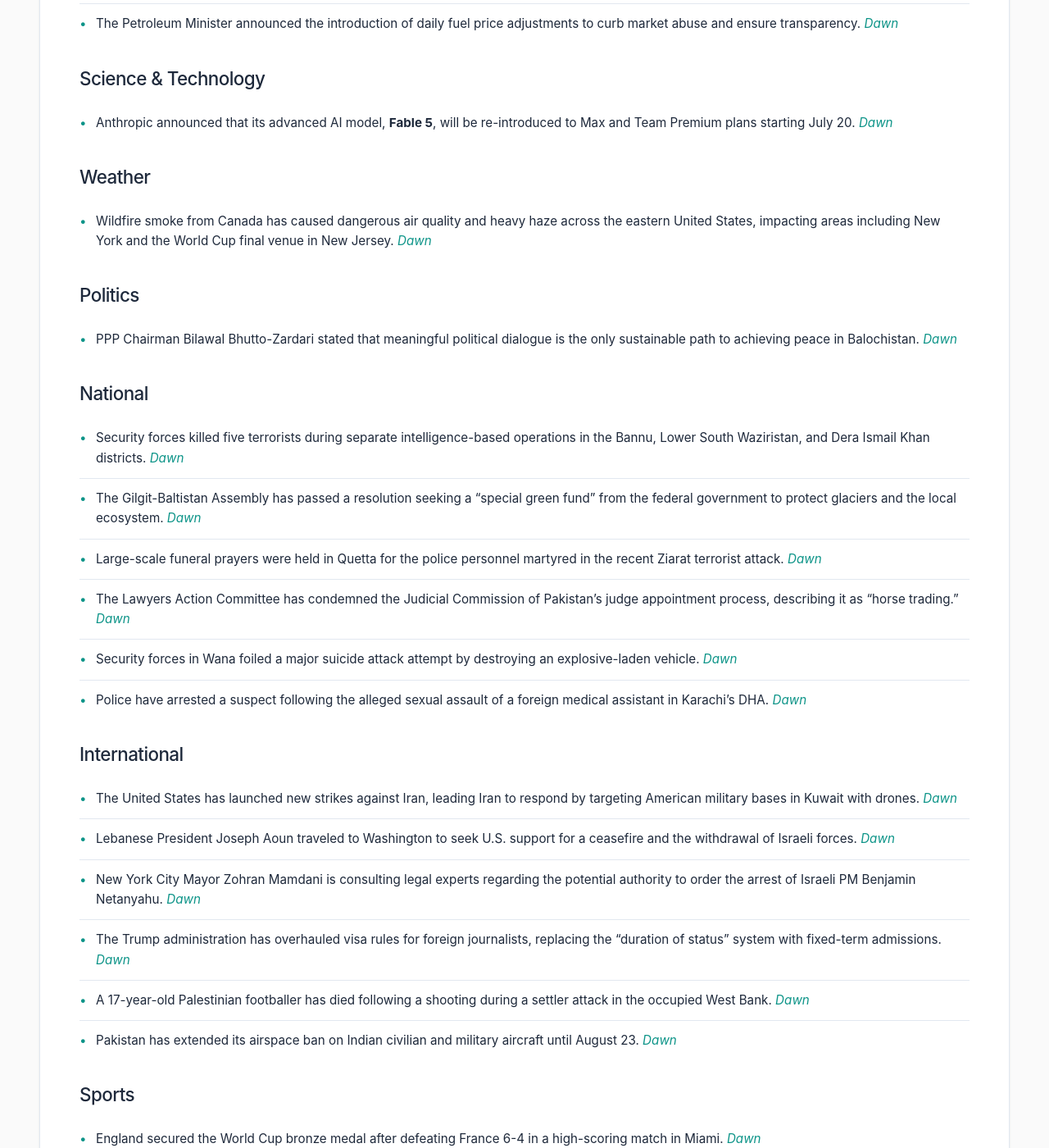
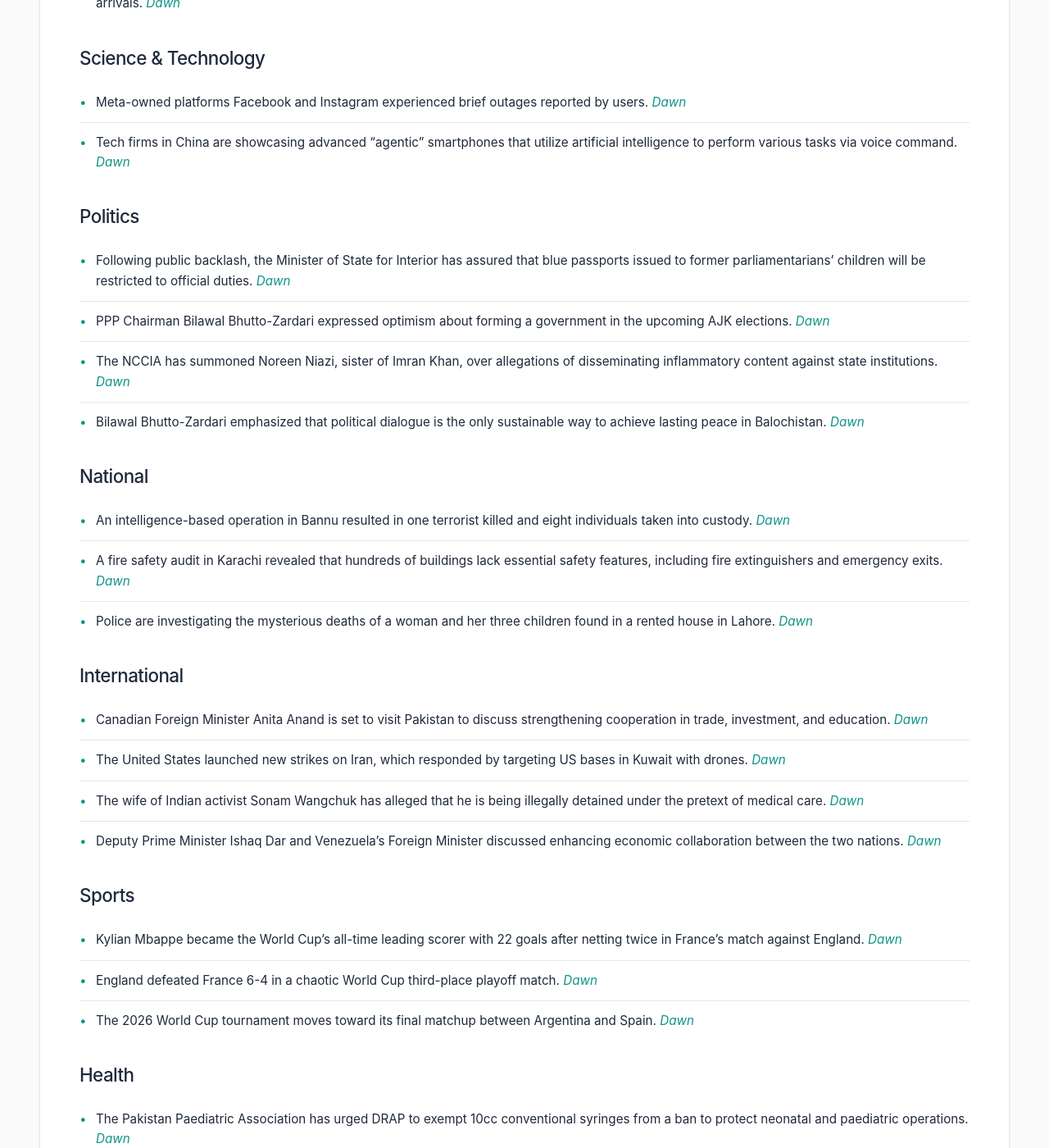
Before and after one commit to zsubzwary/news, a Jekyll site: the page built from en/index.md, in a window 1280 px wide and 1400 px high, scrolled down 598 px. Shown: the whole window at 82% size. Built offline with Jekyll 4.4.1, drawn with Linux system fonts in a browser that asks for light colours; some web fonts are replaced; comment, search, counter and statistics services are not loaded; some of the changed text lies outside the part shown.

Commit message:
DateTime; 2026-07-19T16:04:31.071Z

```diff
--- a/en/index.md
+++ b/en/index.md
@@ -4,40 +4,40 @@ title: Pakistan News Briefing
 lang: en
 ---
 
-Published at: 19-Jul-2026 09:05PKT
+Published at: 19-Jul-2026 21:04PKT
 
 Time to read: 3 mins
 
 ### Economy
-- Afghanistan-Pakistan transit trade has reached a historic low, falling to 11,592 containers worth $367 million in FY26. *[Dawn](https://www.dawn.com/news/2016605/transit-trade-with-kabul-hits-historic-low)*
-- Gwadar Port continues to serve as a key trade gateway with uninterrupted commercial operations and increasing international confidence. *[Dawn](https://www.dawn.com/news/2016603/gwadar-becomes-key-trade-gateway)*
-- A Pakistan-China pharmaceutical conference concluded with $850 million in finalized contracts and MoUs. *[Dawn](https://www.dawn.com/news/2016621/pakistan-china-pharma-conference-ends-with-850m-agreements)*
-- The Petroleum Minister announced the introduction of daily fuel price adjustments to curb market abuse and ensure transparency. *[Dawn](https://www.dawn.com/news/2016504/daily-fuel-price-adjustments-to-curb-market-abuse-ensure-fair-prices-petroleum-minister)*
+- Finance Minister Muhammad Aurangzeb arrived in the US for a three-day visit to discuss trade, finance, and investment. *[Dawn](https://www.dawn.com/news/2016679/finance-minister-aurangzeb-arrives-in-us-on-3-day-visit-expected-to-hold-talks-on-trade-finance-investment)*
+- Afghanistan-Pakistan transit trade has hit a historic low, falling to 11,592 containers worth $367 million in the outgoing fiscal year. *[Dawn](https://www.dawn.com/news/2016605/transit-trade-with-kabul-hits-historic-low)*
+- Gwadar Port continues to show growing international confidence with uninterrupted commercial operations and regular transshipment vessel arrivals. *[Dawn](https://www.dawn.com/news/2016603/gwadar-becomes-key-trade-gateway)*
 
 ### Science & Technology
-- Anthropic announced that its advanced AI model, **Fable 5**, will be re-introduced to Max and Team Premium plans starting July 20. *[Dawn](https://www.dawn.com/news/2016483/anthropic-to-add-claudes-fable-5-model-to-max-team-premium-plans-at-50pc-of-usage-limits)*
-
-### Weather
-- Wildfire smoke from Canada has caused dangerous air quality and heavy haze across the eastern United States, impacting areas including New York and the World Cup final venue in New Jersey. *[Dawn](https://www.dawn.com/news/2016513/wildfire-haze-hangs-over-eastern-us-world-cup-final-venue)*
+- Meta-owned platforms Facebook and Instagram experienced brief outages reported by users. *[Dawn](https://www.dawn.com/news/2016699/facebook-instagram-users-briefly-report-suffering-some-outages)*
+- Tech firms in China are showcasing advanced "agentic" smartphones that utilize artificial intelligence to perform various tasks via voice command. *[Dawn](https://www.dawn.com/news/2016726/pocket-size-ai-powerful-phones-star-at-china)*
 
 ### Politics
-- PPP Chairman Bilawal Bhutto-Zardari stated that meaningful political dialogue is the only sustainable path to achieving peace in Balochistan. *[Dawn](https://www.dawn.com/news/2016610/bilawal-urges-all-sides-to-engage-in-talks-for-balochistan-peace)*
+- Following public backlash, the Minister of State for Interior has assured that blue passports issued to former parliamentarians' children will be restricted to official duties. *[Dawn](https://www.dawn.com/news/2016696/after-backlash-over-proposed-law-state-minister-outlines-more-stringent-measures-for-blue-passport-issuance)*
+- PPP Chairman Bilawal Bhutto-Zardari expressed optimism about forming a government in the upcoming AJK elections. *[Dawn](https://www.dawn.com/news/2016735/bilawal-seeks-better-results-in-upcoming-ajk-elections-as-ppp-hopes-to-form-govt)*
+- The NCCIA has summoned Noreen Niazi, sister of Imran Khan, over allegations of disseminating inflammatory content against state institutions. *[Dawn](https://www.dawn.com/news/2016686/nccia-summons-imrans-sister-noreen-for-allegedly-disseminating-false-offensive-inflammatory-content)*
+- Bilawal Bhutto-Zardari emphasized that political dialogue is the only sustainable way to achieve lasting peace in Balochistan. *[Dawn](https://www.dawn.com/news/2016610/bilawal-urges-all-sides-to-engage-in-talks-for-balochistan-peace)*
 
 ### National
-- Security forces killed five terrorists during separate intelligence-based operations in the Bannu, Lower South Waziristan, and Dera Ismail Khan districts. *[Dawn](https://www.dawn.com/news/2016622/five-terrorists-killed-in-kp-operations)*
-- The Gilgit-Baltistan Assembly has passed a resolution seeking a "special green fund" from the federal government to protect glaciers and the local ecosystem. *[Dawn](https://www.dawn.com/news/2016612/gb-assembly-seeks-special-climate-fund-from-centre)*
-- Large-scale funeral prayers were held in Quetta for the police personnel martyred in the recent Ziarat terrorist attack. *[Dawn](https://www.dawn.com/news/2016623/policemen-martyred-in-ziarat-attack-buried-as-quetta-sit-in-ends)*
-- The Lawyers Action Committee has condemned the Judicial Commission of Pakistan's judge appointment process, describing it as "horse trading." *[Dawn](https://www.dawn.com/news/2016484/lawyers-action-committee-terms-jcp-judge-appointment-process-horse-trading-announces-nationwide-movement)*
-- Security forces in Wana foiled a major suicide attack attempt by destroying an explosive-laden vehicle. *[Dawn](https://www.dawn.com/news/2016455/terrorist-killed-as-security-forces-destroy-explosive-laden-vehicle-intended-for-suicide-attack-in-wana-state-media)*
-- Police have arrested a suspect following the alleged sexual assault of a foreign medical assistant in Karachi's DHA. *[Dawn](https://www.dawn.com/news/2016462/police-register-fir-after-foreign-woman-residing-in-karachis-dha-alleges-sexual-assault)*
+- An intelligence-based operation in Bannu resulted in one terrorist killed and eight individuals taken into custody. *[Dawn](https://www.dawn.com/news/2016737/one-terrorist-killed-8-others-held-as-joint-operation-continues-in-bannu)*
+- A fire safety audit in Karachi revealed that hundreds of buildings lack essential safety features, including fire extinguishers and emergency exits. *[Dawn](https://www.dawn.com/news/2016589/safety-audit-reveals-over-300-city-buildings-in-karachi-lack-even-fire-extinguishers)*
+- Police are investigating the mysterious deaths of a woman and her three children found in a rented house in Lahore. *[Dawn](https://www.dawn.com/news/2016566/death-of-woman-three-children-in-lahore-police-release-husband-after-recording-statement)*
 
 ### International
-- The United States has launched new strikes against Iran, leading Iran to respond by targeting American military bases in Kuwait with drones. *[Dawn](https://www.dawn.com/news/2016645/us-renews-strikes-on-iran-to-punish-irgc-for-troops-killing-tehran-targets-american-bases-in-kuwait)*
-- Lebanese President Joseph Aoun traveled to Washington to seek U.S. support for a ceasefire and the withdrawal of Israeli forces. *[Dawn](https://www.dawn.com/news/2016617/aoun-takes-lebanons-peace-push-to-washington)*
-- New York City Mayor Zohran Mamdani is consulting legal experts regarding the potential authority to order the arrest of Israeli PM Benjamin Netanyahu. *[Dawn](https://www.dawn.com/news/2016505/netanyahu-belongs-in-the-hague-nyc-mayor-mamdani-mulls-whether-he-can-order-israeli-pms-arrest)*
-- The Trump administration has overhauled visa rules for foreign journalists, replacing the "duration of status" system with fixed-term admissions. *[Dawn](https://www.dawn.com/news/2016518/trump-administration-finalises-overhaul-of-foreign-journalists-visas-ends-duration-of-status-system)*
-- A 17-year-old Palestinian footballer has died following a shooting during a settler attack in the occupied West Bank. *[Dawn](https://www.dawn.com/news/2016519/palestinian-teen-footballer-dies-after-being-shot-during-settler-attack-in-occupied-west-bank)*
-- Pakistan has extended its airspace ban on Indian civilian and military aircraft until August 23. *[Dawn](https://www.dawn.com/news/2016474/paa-extends-airspace-ban-on-indian-aircraft-until-aug-23)*
+- Canadian Foreign Minister Anita Anand is set to visit Pakistan to discuss strengthening cooperation in trade, investment, and education. *[Dawn](https://www.dawn.com/news/2016734/canadian-foreign-minister-anita-anand-to-visit-pakistan-tomorrow)*
+- The United States launched new strikes on Iran, which responded by targeting US bases in Kuwait with drones. *[Dawn](https://www.dawn.com/news/2016645/us-renews-strikes-on-iran-to-punish-irgc-for-troops-killing-tehran-targets-american-bases-in-kuwait)*
+- The wife of Indian activist Sonam Wangchuk has alleged that he is being illegally detained under the pretext of medical care. *[Dawn](https://www.dawn.com/news/2016713/over-100-cops-at-hospital-wife-alleges-indian-activist-sonam-wangchuk-illegally-detained-under-guise-of-medical-care)*
+- Deputy Prime Minister Ishaq Dar and Venezuela’s Foreign Minister discussed enhancing economic collaboration between the two nations. *[Dawn](https://www.dawn.com/news/2016695/dar-venezuelan-fm-emphasise-considerable-potential-for-enhancing-economic-collaboration)*
 
 ### Sports
-- England secured the World Cup bronze medal after defeating France 6-4 in a high-scoring match in Miami. *[Dawn](https://www.dawn.com/news/2016570/england-edge-france-6-4-in-chaotic-world-cup-bronze-match)*
+- Kylian Mbappe became the World Cup's all-time leading scorer with 22 goals after netting twice in France's match against England. *[Dawn](https://www.dawn.com/news/2016719/frances-mbappe-becomes-world-cups-all-time-top-scorer)*
+- England defeated France 6-4 in a chaotic World Cup third-place playoff match. *[Dawn](https://www.dawn.com/news/2016570/england-edge-france-6-4-in-chaotic-world-cup-bronze-match)*
+- The 2026 World Cup tournament moves toward its final matchup between Argentina and Spain. *[Dawn](https://www.dawn.com/news/2016692/underdogs-upsets-politics-the-story-of-a-world-cup-that-comes-down-to-argentina-vs-spain)*
+
+### Health
+- The Pakistan Paediatric Association has urged DRAP to exempt 10cc conventional syringes from a ban to protect neonatal and paediatric operations. *[Dawn](https://www.dawn.com/news/2016590/drap-urged-to-exempt-10cc-syringes-from-ban)*
```
